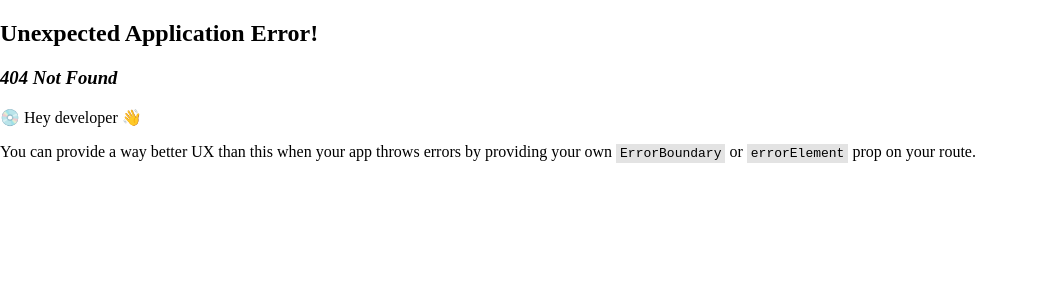
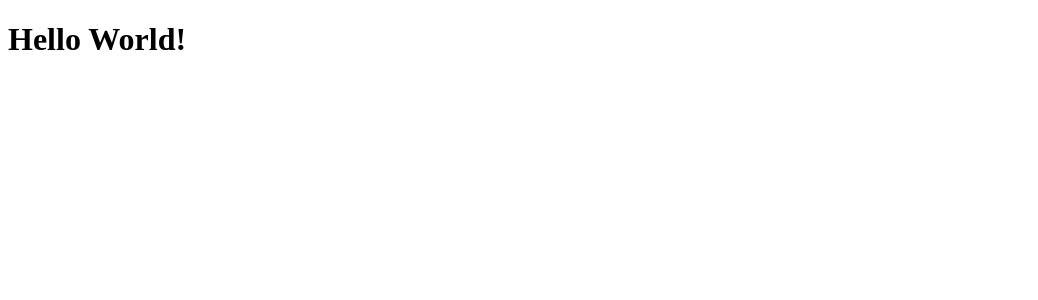
Before and after one commit to YeildMap/yieldmap-mvp, a React (Vite) app in the folder frontend/: page /login in a window 1280 px wide. Before the commit this address had no page. Shown: the top 300 px of the page, without its empty margins (0-1038 px from the left). Built offline with nearby package versions, Linux system fonts and the light colour scheme.

Commit message:
Update main.jsx

```diff
--- a/frontend/src/main.jsx
+++ b/frontend/src/main.jsx
@@ -1,39 +1,12 @@
 import React from 'react';
 import ReactDOM from 'react-dom/client';
-import {
-  createBrowserRouter,
-  RouterProvider,
-  Route,
-  Link,
-} from 'react-router-dom';
-import { MapContainer, TileLayer } from 'react-leaflet';
-import 'leaflet/dist/leaflet.css';
-import './index.css'; // ✅ still needed
 
-function Home() {
-  return (
-    <div style={{ height: '100vh' }}>
-      <MapContainer center={[51.505, -0.09]} zoom={13} style={{ height: '100%' }}>
-        <TileLayer
-          url="https://{s}.tile.openstreetmap.org/{z}/{x}/{y}.png"
-          attribution="&copy; OpenStreetMap contributors"
-        />
-      </MapContainer>
-    </div>
-  );
+function App() {
+  return <h1>Hello World!</h1>;
 }
-
-function About() {
-  return <h1>About</h1>;
-}
-
-const router = createBrowserRouter([
-  { path: '/', element: <Home /> },
-  { path: '/about', element: <About /> },
-]);
 
 ReactDOM.createRoot(document.getElementById('root')).render(
   <React.StrictMode>
-    <RouterProvider router={router} />
+    <App />
   </React.StrictMode>
 );
```
